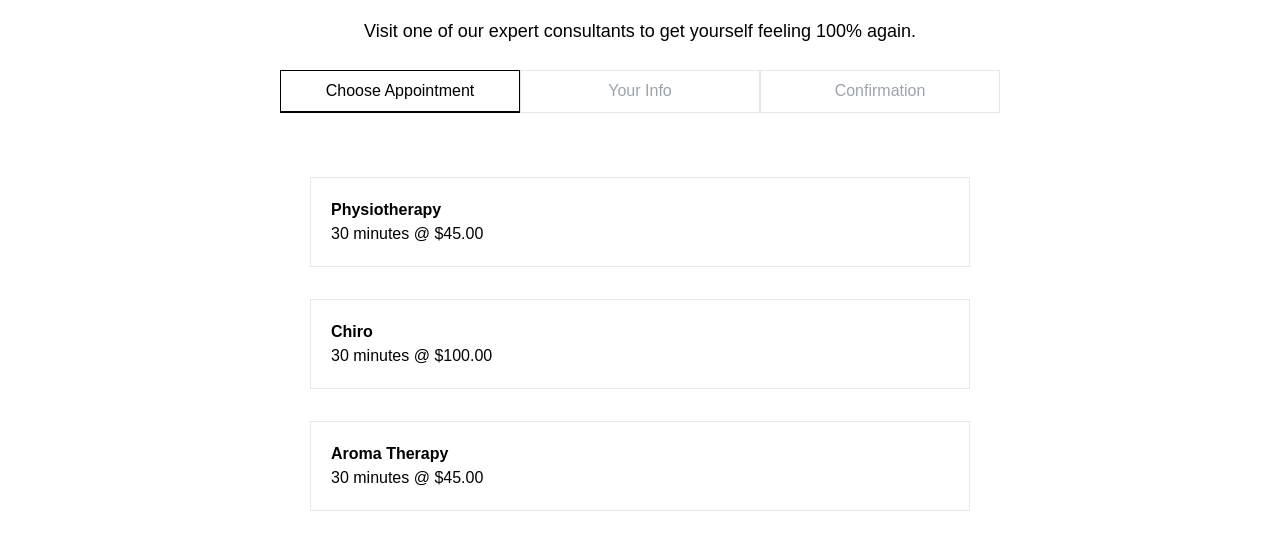
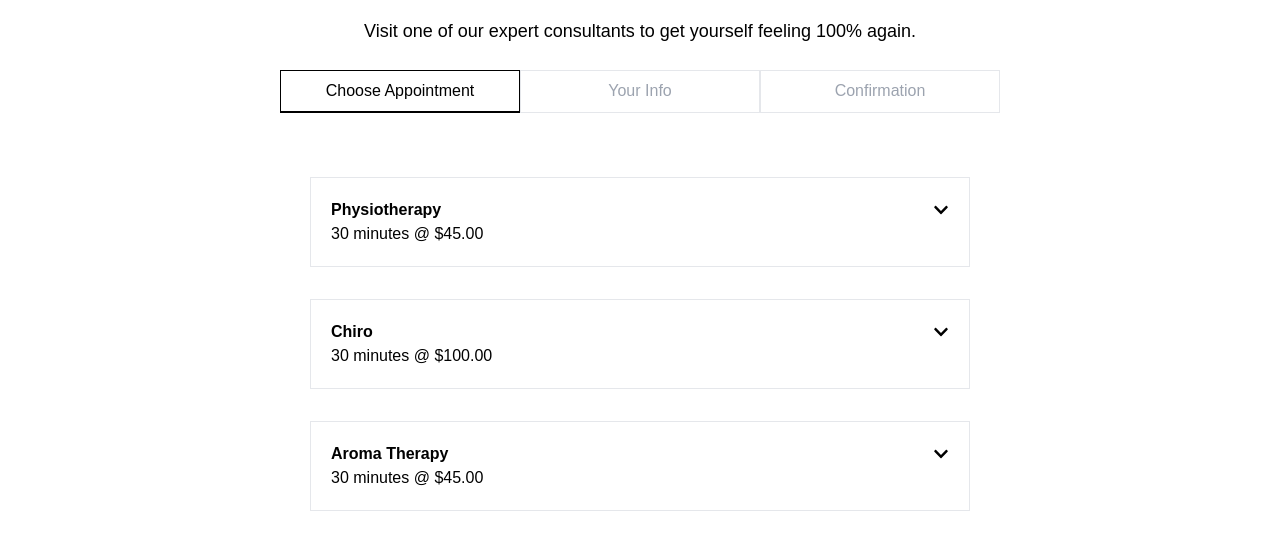
Before and after one commit to Lakmal98/veyor-frontend-challange, a Next.js app: page /booking in a window 1280 px wide. Shown: the part 216-766 px from the top of the page. Built offline with nearby package versions, Linux system fonts and the light colour scheme.

Commit message:
component separation

```diff
--- a/package.json
+++ b/package.json
@@ -12,7 +12,8 @@
     "next": "14.2.5",
     "react": "^18",
     "react-datepicker": "^7.3.0",
-    "react-dom": "^18"
+    "react-dom": "^18",
+    "react-icons": "^5.3.0"
   },
   "devDependencies": {
     "@types/node": "^20",
--- a/src/app/booking/page.tsx
+++ b/src/app/booking/page.tsx
@@ -1,19 +1,17 @@
 "use client";
-
-import Calendar from "@/components/calendar/calendar";
-import SessionType from "@/components/session-type";
-import TabGroup from "@/components/tab-group";
-import TimeSlot from "@/components/time-slot";
+import { useEffect, useState } from "react";
+import TabGroup, { Tab } from "@/components/tab-group";
+import { AVAILABLE_TIME_SLOTS } from "@/services/mock-data/time.mock";
 import { SESSIONS } from "@/services/mock-data/session.mock";
-import { AVAILABLE_TIME_SLOTS } from "@/services/mock-data/time.mock";
 import { Session } from "@/types/session";
-import { useEffect, useState } from "react";
+import SessionSelection from "@/components/booking/session-selection";
 
 export default function Booking() {
+  const [selectedTab, setSelectedTab] = useState<Tab>(Tab.ChooseAppointment);
   const [selectedSessionId, setSelectedSessionId] = useState<number | null>(
     null
   );
-  const [selectedDate, setSelectedDate] = useState<Date | null>(null);
+  const [selectedDate, setSelectedDate] = useState<Date | null>(new Date());
   const [availableTimeSlots, setAvailableTimeSlots] = useState<string[]>([]);
   const [selectedTime, setSelectedTime] = useState<string | null>(null);
   const [selectedSessionData, setSelectedSessionData] = useState<{
@@ -21,6 +19,10 @@ export default function Booking() {
     date: Date;
     time: string;
   } | null>(null);
+
+  const onTabChange = (selectedTab: Tab) => {
+    setSelectedTab(selectedTab);
+  };
 
   useEffect(() => {
     if (selectedDate) {
@@ -72,47 +74,26 @@ export default function Booking() {
         </p>
       </div>
       <div className="flex flex-col items-center">
-        <TabGroup />
+        <TabGroup onTabChange={onTabChange} />
         <div className="h-12"></div>
-        {SESSIONS.map((session) => (
-          <SessionType
-            key={session.id}
-            session={session}
-            onClick={() => handleSessionClick(session.id)}
-            isSelected={selectedSessionId === session.id}
+        {selectedTab === Tab.ChooseAppointment && (
+          <SessionSelection
+            selectedSessionId={selectedSessionId}
+            onSessionClick={handleSessionClick}
+            selectedDate={selectedDate}
+            onDateChange={handleDateChange}
+            availableTimeSlots={availableTimeSlots}
+            selectedTime={selectedTime}
+            onTimeClick={handleTimeClick}
+            onContinueSessionSelection={onContinueSessionSelection}
           />
-        ))}
-        {selectedSessionId && <Calendar onDateChange={handleDateChange} />}
-        {selectedSessionId && (
-          <div className="w-full flex flex-col p-5">
-            <div>Please select a time</div>
-            {availableTimeSlots.length > 0 ? (
-              availableTimeSlots.map((time) => (
-                <TimeSlot
-                  key={time}
-                  time={time}
-                  isSelected={time === selectedTime}
-                  onClick={() => handleTimeClick(time)}
-                />
-              ))
-            ) : (
-              <div className="p-2 text-center text-red-500 font-bold">
-                Sorry, no available time slots for this date. Please select
-                another date.
-              </div>
-            )}
-          </div>
         )}
-        <div className="w-full justify-start p-5">
-          {selectedTime && (
-            <button
-              className="p-2 px-4 bg-black text-white rounded-lg"
-              onClick={onContinueSessionSelection}
-            >
-              Continue &gt;&gt;
-            </button>
-          )}
-        </div>
+        {selectedTab === Tab.YourInfo && (
+          <div className="text-2xl">Your Info</div>
+        )}
+        {selectedTab === Tab.Confirmation && (
+          <div className="text-2xl">Confirmation</div>
+        )}
       </div>
     </div>
   );
--- /dev/null
+++ b/src/components/booking/session-selection.tsx
@@ -0,0 +1,89 @@
+import { useState } from "react";
+import Calendar from "@/components/calendar/calendar";
+import SessionType from "@/components/session-type";
+import TimeSlot from "@/components/time-slot";
+import { SESSIONS } from "@/services/mock-data/session.mock";
+import { FaAngleDoubleRight } from "react-icons/fa";
+
+interface SessionSelectionProps {
+  selectedSessionId: number | null;
+  onSessionClick: (id: number) => void;
+  selectedDate: Date | null;
+  onDateChange: (date: Date | null) => void;
+  availableTimeSlots: string[];
+  selectedTime: string | null;
+  onTimeClick: (time: string) => void;
+  onContinueSessionSelection: () => void;
+}
+
+export default function SessionSelection({
+  selectedSessionId,
+  onSessionClick,
+  selectedDate,
+  onDateChange,
+  availableTimeSlots,
+  selectedTime,
+  onTimeClick,
+  onContinueSessionSelection,
+}: SessionSelectionProps) {
+  const [collapsed, setCollapsed] = useState(false);
+
+  const handleSessionClick = (id: number) => {
+    if (selectedSessionId === id) {
+      setCollapsed(!collapsed);
+    } else {
+      onSessionClick(id);
+      setCollapsed(false);
+    }
+  };
+
+  return (
+    <>
+      {SESSIONS.map(
+        (session) =>
+          (!collapsed || selectedSessionId === session.id) && (
+            <SessionType
+              key={session.id}
+              session={session}
+              onClick={() => handleSessionClick(session.id)}
+              isSelected={selectedSessionId === session.id}
+              collapsed={collapsed}
+            />
+          )
+      )}
+      {selectedSessionId && !collapsed && (
+        <Calendar onDateChange={onDateChange} />
+      )}
+      {selectedSessionId && !collapsed && (
+        <div className="w-full flex flex-col p-5">
+          <div>Please select a time</div>
+          {availableTimeSlots.length > 0 ? (
+            availableTimeSlots.map((time) => (
+              <TimeSlot
+                key={time}
+                time={time}
+                isSelected={time === selectedTime}
+                onClick={() => onTimeClick(time)}
+              />
+            ))
+          ) : (
+            <div className="p-2 text-center text-red-500 font-bold">
+              Sorry, no available time slots for this date. Please select
+              another date.
+            </div>
+          )}
+        </div>
+      )}
+      <div className="w-full justify-start p-5">
+        {selectedTime && (
+          <button
+            className="p-2 px-4 bg-black text-white rounded-lg"
+            onClick={onContinueSessionSelection}
+          >
+            Continue <FaAngleDoubleRight className="inline" />
+          </button>
+        )}
+      </div>
+    </>
+  );
+}
--- a/src/components/session-type.tsx
+++ b/src/components/session-type.tsx
@@ -1,13 +1,15 @@
 import { Session } from "@/types/session";
+import { FaChevronDown, FaChevronUp } from "react-icons/fa";
 
 interface IProps {
   session: Session;
   onClick: () => void;
   isSelected?: boolean;
+  collapsed?: boolean;
 }
 
 export default function SessionType(props: IProps) {
-  const { session, isSelected } = props;
+  const { session, isSelected, collapsed } = props;
   return (
     <div
       onClick={props.onClick}
@@ -15,7 +17,12 @@ export default function SessionType(props: IProps) {
             hover:bg-gray-100 hover:border-black-500
             ${isSelected ? "bg-gray-200 border-black-600" : ""}`}
     >
-      <div className="font-semibold">{session.name}</div>
+      <div className="flex justify-between items-center">
+        <div className="font-semibold">{session.name}</div>
+        <span>
+          {isSelected && !collapsed ? <FaChevronUp /> : <FaChevronDown />}
+        </span>
+      </div>
       <div>
         {session.duration} @ {session.price}
       </div>
--- a/src/components/tab-group.tsx
+++ b/src/components/tab-group.tsx
@@ -1,12 +1,51 @@
+import React, { useState, useEffect } from "react";
 
-export default function TabGroup() {
-    return (
-        <div className="flex justify-center">
-            <div className="py-2 px-4 border border-b-2 border-black w-60 text-center" >
-                Choose Appointment
-            </div>
-            <div className="py-2 px-4 text-gray-400 border w-60 text-center" >Your Info</div>
-            <div className="py-2 px-4 text-gray-400 border w-60 text-center" >Confirmation</div>
+type IProps = {
+  initialTab?: string;
+  onTabChange: (selectedTab: Tab) => void;
+};
+
+export enum Tab {
+  ChooseAppointment = "Choose Appointment",
+  YourInfo = "Your Info",
+  Confirmation = "Confirmation",
+}
+
+const TABS = Object.values(Tab);
+
+export default function TabGroup({
+  initialTab = "Choose Appointment",
+  onTabChange,
+}: IProps) {
+  const [selectedTab, setSelectedTab] = useState<Tab>(initialTab as Tab);
+
+  useEffect(() => {
+    if (onTabChange) {
+      onTabChange(selectedTab);
+    }
+  }, [selectedTab, onTabChange]);
+
+  useEffect(() => {
+    setSelectedTab(initialTab as Tab);
+  }, [initialTab]);
+
+  const handleTabClick = (tab: Tab) => {
+    setSelectedTab(tab);
+  };
+
+  return (
+    <div className="flex justify-center">
+      {TABS.map((tab) => (
+        <div
+          key={tab}
+          className={`py-2 px-4 border w-60 text-center cursor-pointer ${
+            selectedTab === tab ? "border-b-2 border-black" : "text-gray-400"
+          }`}
+          onClick={() => handleTabClick(tab)}
+        >
+          {tab}
         </div>
-    );
+      ))}
+    </div>
+  );
 }
```
Also changed, not shown: 1 other file (tests, documents, lock files or other folders).
